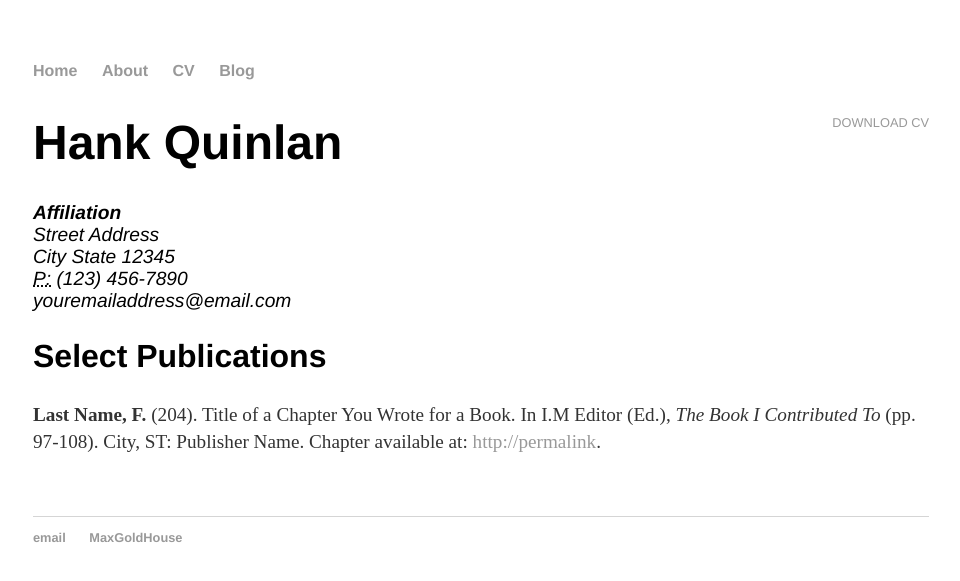
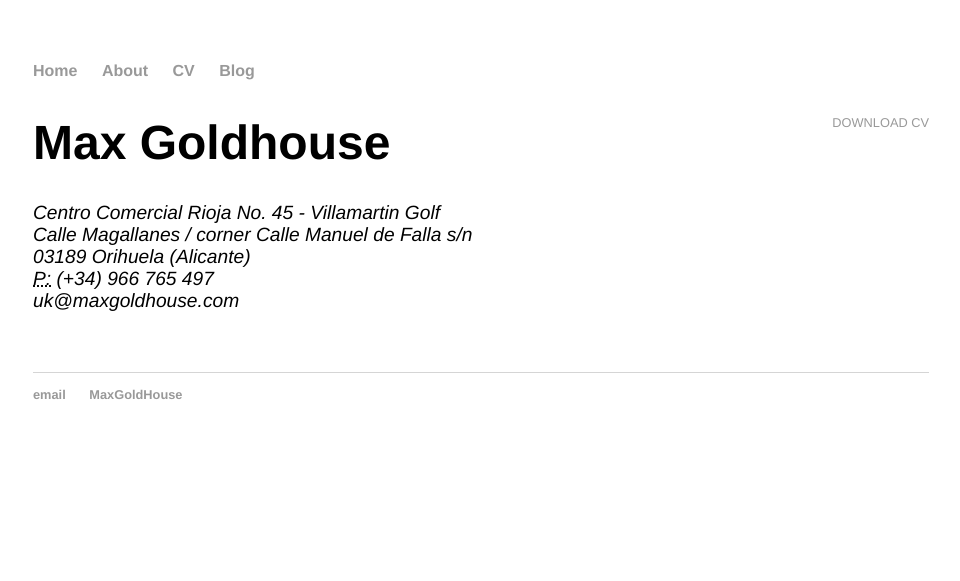
Before and after one commit to dindinet/jekyll-site, a Jekyll site: the page built from cv/index.html, in a window 1280 px wide. Shown: the top 581 px of the page, without its empty margins (159-1119 px from the left). Built offline with Jekyll 4.4.1, drawn with Linux system fonts in a browser that asks for light colours.

Commit message:
Update index.html

```diff
--- a/cv/index.html
+++ b/cv/index.html
@@ -1,22 +1,20 @@
 ---
-title: CV of Your Name
+title: CV of Max Goldhouse
 layout: default
 
 ---
 	<div class="cv">
 		<a href="#" class="download" title="Download CV as PDF">Download CV</a>
-					<h1>Hank Quinlan</h1>
+					<h1>Max Goldhouse</h1>
 					<address>
-					<strong>Affiliation</strong><br>
-					Street Address<br>
-					City State 12345<br>
-					<abbr title="phone">P:</abbr> (123) 456-7890<br>
-					<span class="obfuscate">youremailaddress@email.com</span>
+						Centro Comercial Rioja No. 45 - Villamartin Golf<br/>
+                                                Calle Magallanes / corner Calle Manuel de Falla s/n <br/>
+                                                03189 Orihuela (Alicante)<br/>
+
+
+					<abbr title="phone">P:</abbr> (+34) 966 765 497<br>
+					<span class="obfuscate">uk@maxgoldhouse.com</span>
 					</address>
-
-					<h2>Select Publications</h2>
-
-					<p><strong>Last Name, F.</strong> (204). Title of a Chapter You Wrote for a Book. In I.M Editor (Ed.), <em>The Book I Contributed To</em> (pp. 97-108). City, ST: Publisher Name. Chapter available at: <a href="#">http://permalink</a>.
 
 
 	</div>
```
